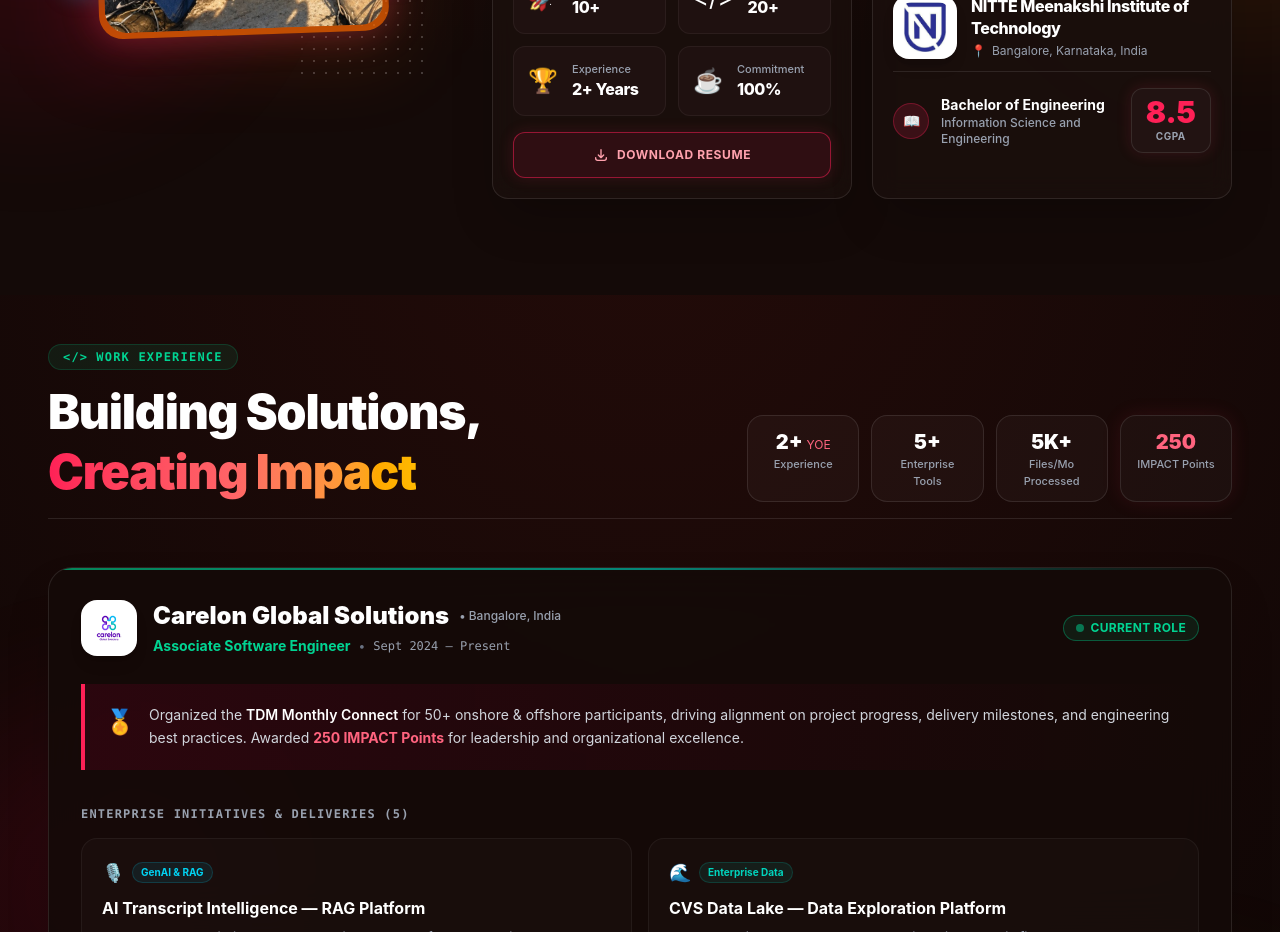
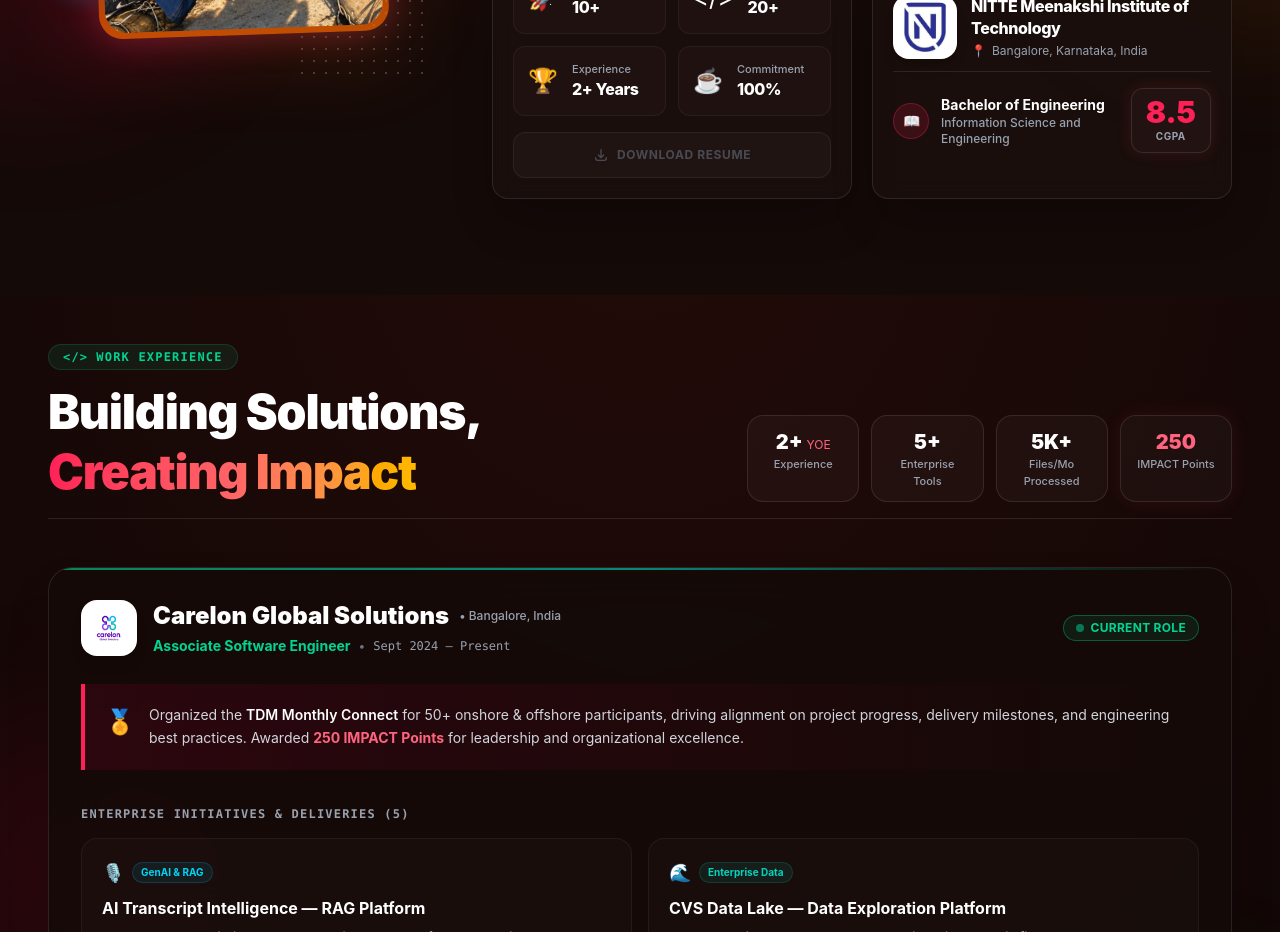
Before and after one commit to Kgotta-contribute/Portfolio, a React (Vite) app: page /#contact in a window 1280 px wide. Shown: the part 1280-2212 px from the top of the page. Built offline with nearby package versions, Linux system fonts and the light colour scheme.

Commit message:
Download Resume Button - updated

```diff
--- a/src/components/About.jsx
+++ b/src/components/About.jsx
@@ -264,19 +264,17 @@
                 ))}
               </div>
 
-              {/* Download Resume Button */}
-              <a
-                href="/Chhavi_Verma_Resume.pdf"
-                download="Chhavi_Verma_Resume.pdf"
-                target="_blank"
-                rel="noopener noreferrer"
-                className="w-full py-3.5 rounded-xl border border-rose-500/50 hover:border-rose-500 bg-rose-500/10 hover:bg-rose-500/25 text-rose-300 hover:text-white font-bold text-xs tracking-wider uppercase transition-all duration-300 flex items-center justify-center gap-2 shadow-[0_0_15px_rgba(244,63,94,0.15)] group cursor-pointer"
+              {/* Download Resume Button (Disabled) */}
+              <button
+                type="button"
+                disabled
+                className="w-full py-3.5 rounded-xl border border-white/10 bg-white/5 text-gray-500 font-bold text-xs tracking-wider uppercase flex items-center justify-center gap-2 cursor-not-allowed select-none opacity-60"
               >
-                <svg className="w-4 h-4 transform group-hover:translate-y-0.5 transition-transform" fill="none" stroke="currentColor" viewBox="0 0 24 24">
+                <svg className="w-4 h-4 text-gray-500" fill="none" stroke="currentColor" viewBox="0 0 24 24">
                   <path strokeLinecap="round" strokeLinejoin="round" strokeWidth="2" d="M4 16v1a3 3 0 003 3h10a3 3 0 003-3v-1m-4-4l-4 4m0 0l-4-4m4 4V4" />
                 </svg>
                 Download Resume
-              </a>
+              </button>
             </div>
 
             {/* Education Card */}
```
